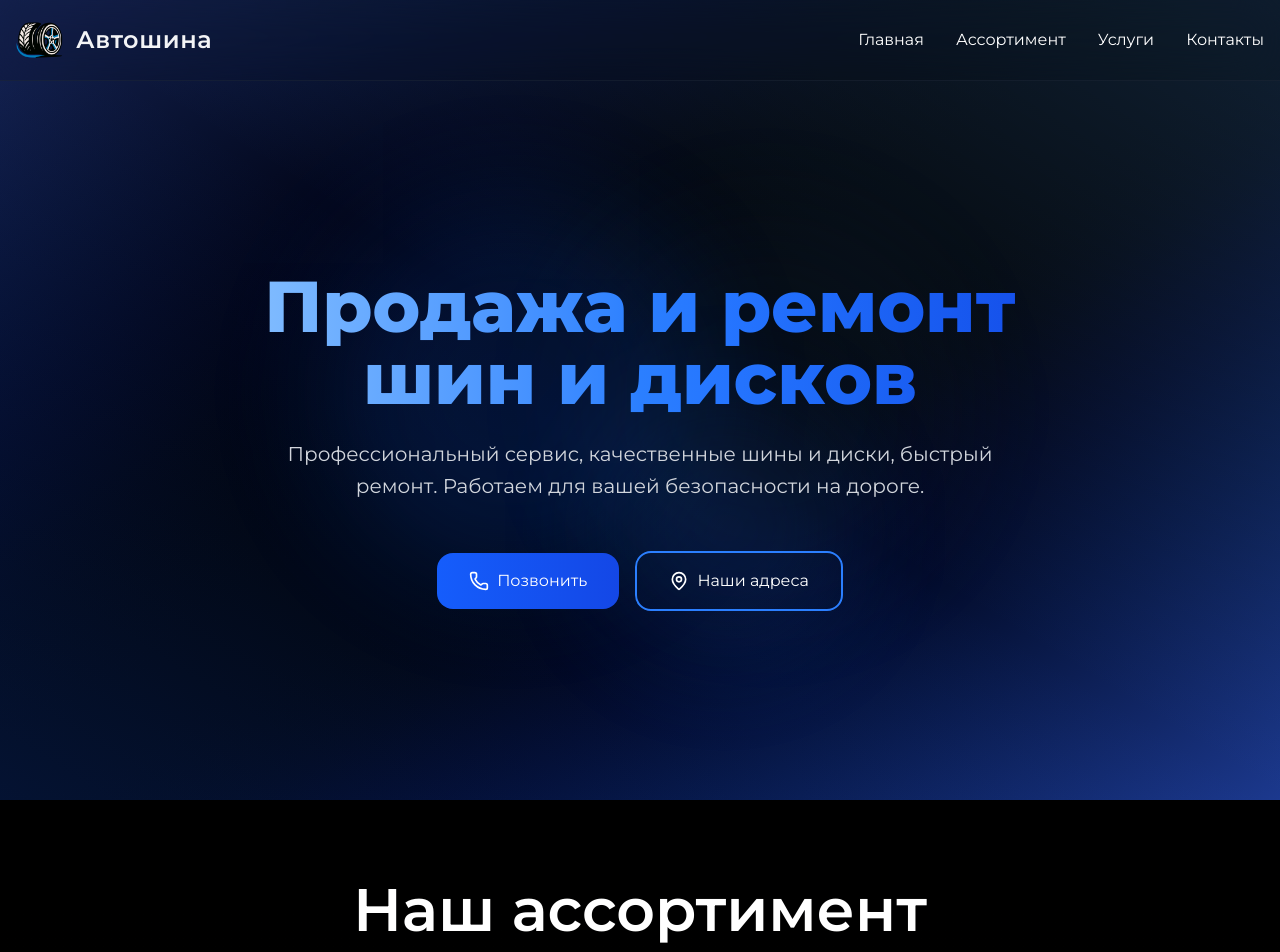
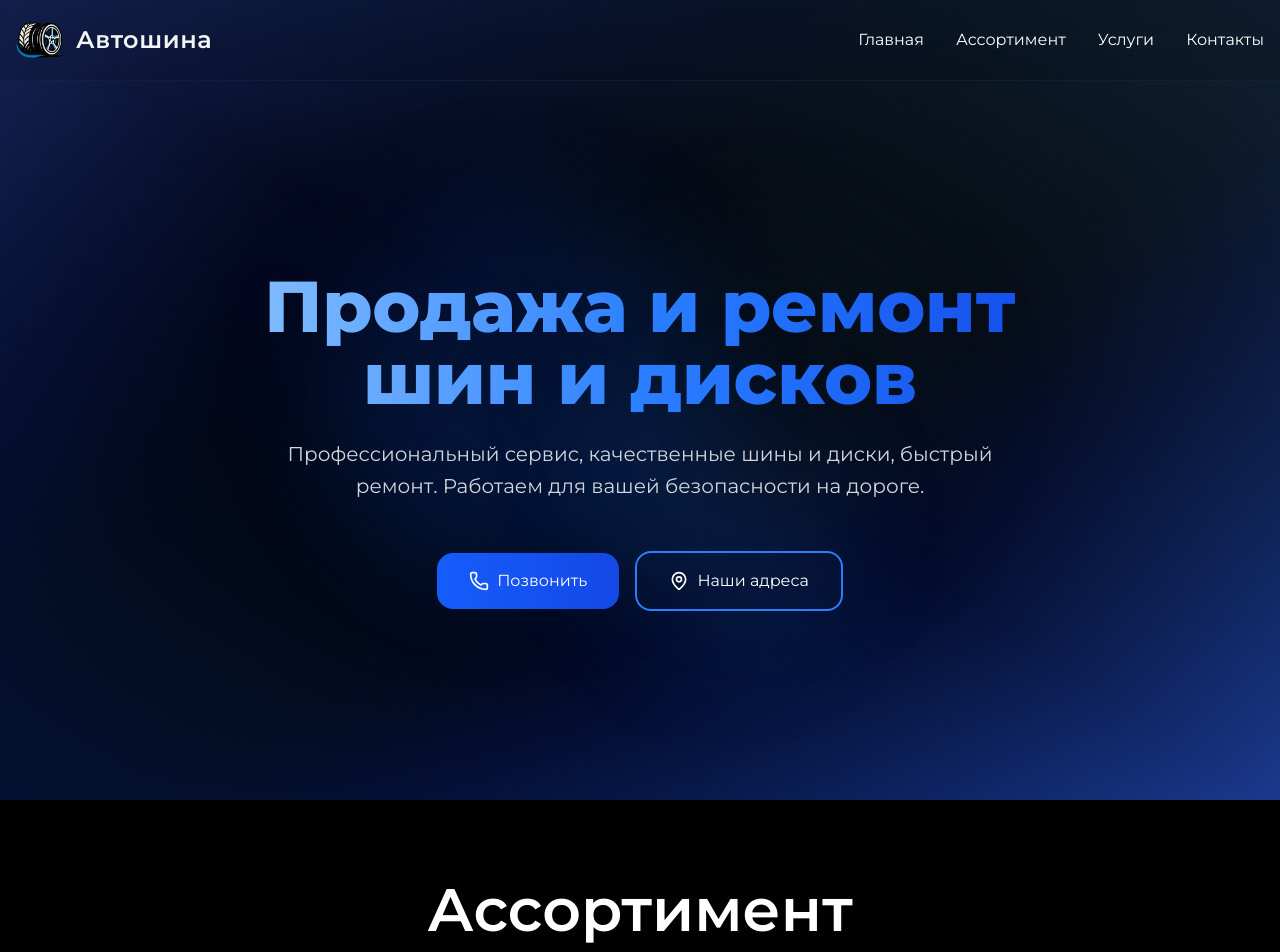
Before and after one commit to v1tzor/avtoshina, a React (Vite) app: page / in a window 1280 px wide. Shown: the top 952 px of the page. Built offline with nearby package versions, Linux system fonts and the light colour scheme.

Commit message:
change title

```diff
--- a/src/components/Products.tsx
+++ b/src/components/Products.tsx
@@ -62,7 +62,7 @@ export function Products() {
       <div className="container mx-auto px-4 relative z-10">
         <div className="text-center mb-16 animate-fade-in-up">
           <h2 className="text-5xl md:text-6xl mb-4 text-white" style={{ fontFamily: 'Montserrat, sans-serif', fontWeight: 600 }}>
-            Наш ассортимент
+            Ассортимент
           </h2>
           <p className="text-xl text-blue-500">
             Качественная продукция для вашего автомобиля
```
